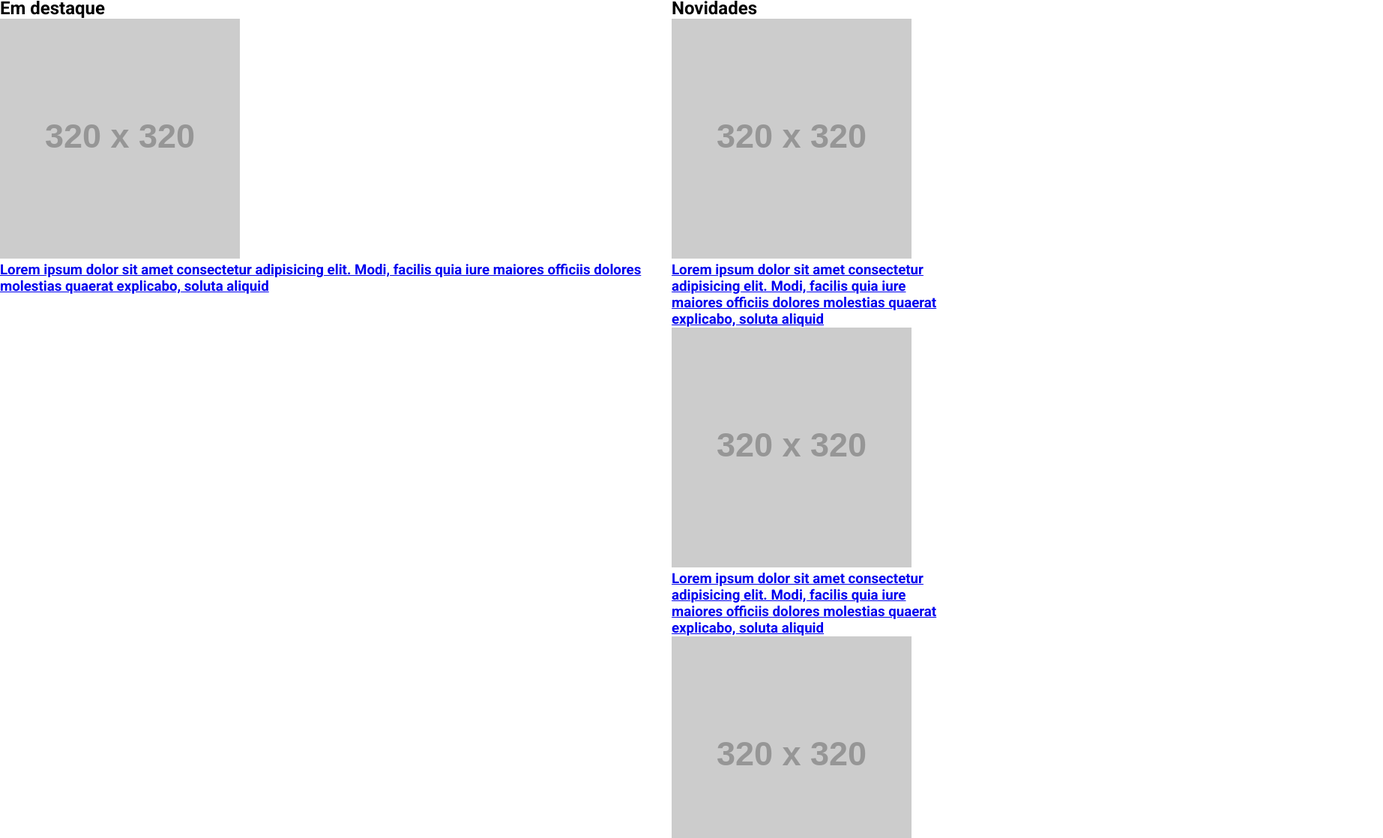
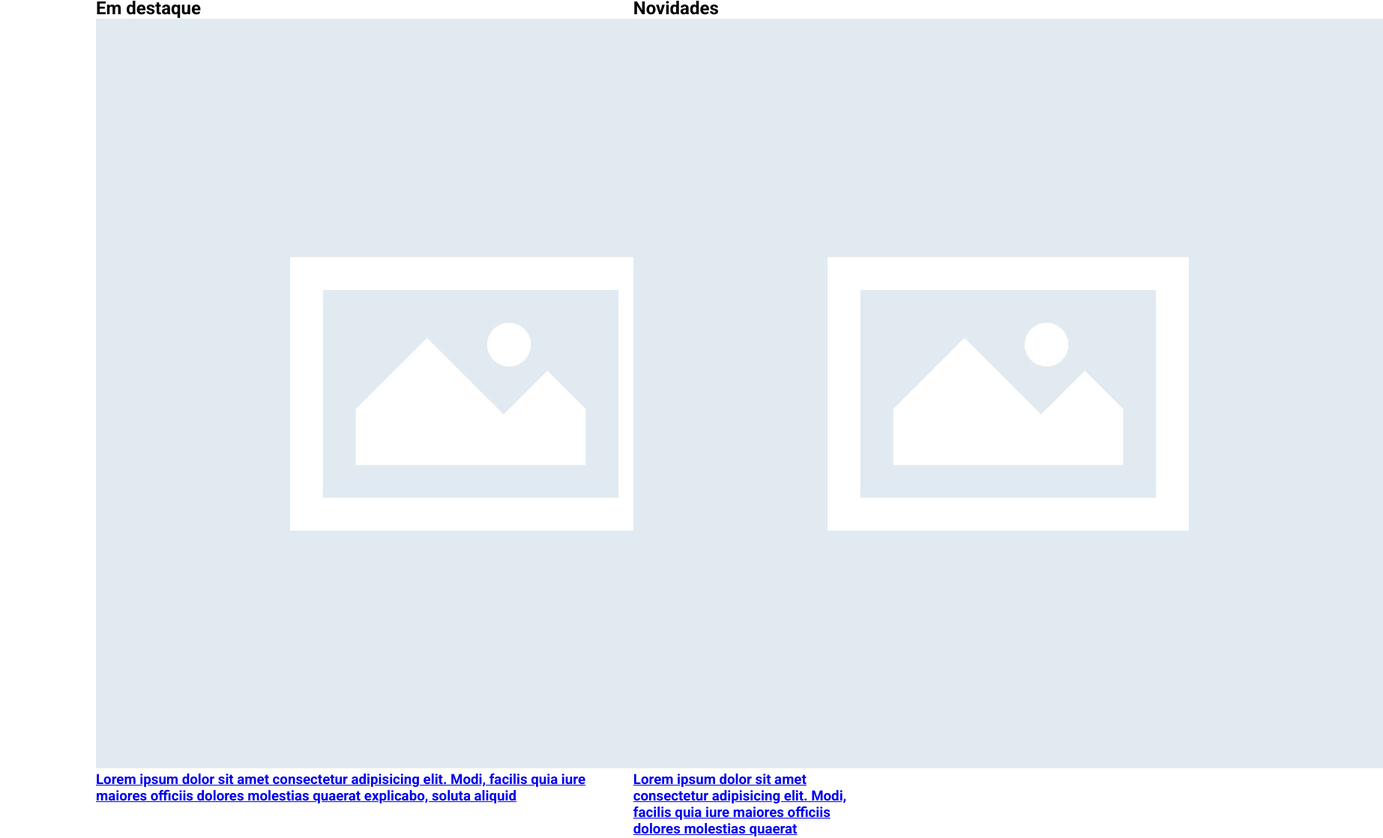
Before and after one commit to SaraMonique13/Java-Ebac, a plain HTML site: page css-responsivo/index.html in a window 1280 px wide. Shown: the part 113-1231 px from the top of the page at 75% size, 1845 px wide, since content can reach past the window. Drawn offline with Linux system fonts and the light colour scheme; placeholder pictures from the web are drawn by us.

Commit message:
Update index.html

```diff
--- a/css-responsivo/index.html
+++ b/css-responsivo/index.html
@@ -18,7 +18,7 @@
                 <button type="submit">Pesquisar</button>
             </form>
         </div>
-        <nav>
+        <nav class="container">
             <ul class="menu">
                 <li>Esportes
                     <ul class="sub-menu">
@@ -38,13 +38,13 @@
             <div class="elemento"></div>
         </nav>
     </header>
-    <div class="conteudo">
+    <div class="container conteudo">
         <main>
             <section class="destaque">
                 <h2>Em destaque</h2>
                 <article class="noticia">
                     <a href="#">
-                        <img src="https://via.placeholder.com/320x320">
+                        <img src="no-image.jpg" alt="Imagem placeholder">
                         <h3>Lorem ipsum dolor sit amet consectetur adipisicing elit. Modi, facilis quia iure maiores officiis dolores molestias quaerat explicabo, soluta aliquid</h3>
                     </a>
                 </article>
@@ -55,19 +55,19 @@
                 <h2>Novidades</h2>
                 <article class="noticia">
                     <a href="#">
-                        <img src="https://via.placeholder.com/320x320">
+                        <img src="no-image.jpg" alt="Imagem placeholder">
                         <h3>Lorem ipsum dolor sit amet consectetur adipisicing elit. Modi, facilis quia iure maiores officiis dolores molestias quaerat explicabo, soluta aliquid</h3>
                     </a>
                 </article>
                 <article class="noticia">
                     <a href="#">
-                        <img src="https://via.placeholder.com/320x320">
+                        <img src="no-image.jpg" alt="Imagem placeholder">
                         <h3>Lorem ipsum dolor sit amet consectetur adipisicing elit. Modi, facilis quia iure maiores officiis dolores molestias quaerat explicabo, soluta aliquid</h3>
                     </a>
                 </article>
                 <article class="noticia">
                     <a href="#">
-                        <img src="https://via.placeholder.com/320x320">
+                        <img src="no-image.jpg" alt="Imagem placeholder">
                         <h3>Lorem ipsum dolor sit amet consectetur adipisicing elit. Modi, facilis quia iure maiores officiis dolores molestias quaerat explicabo, soluta aliquid</h3>
                     </a>
                 </article>
```
